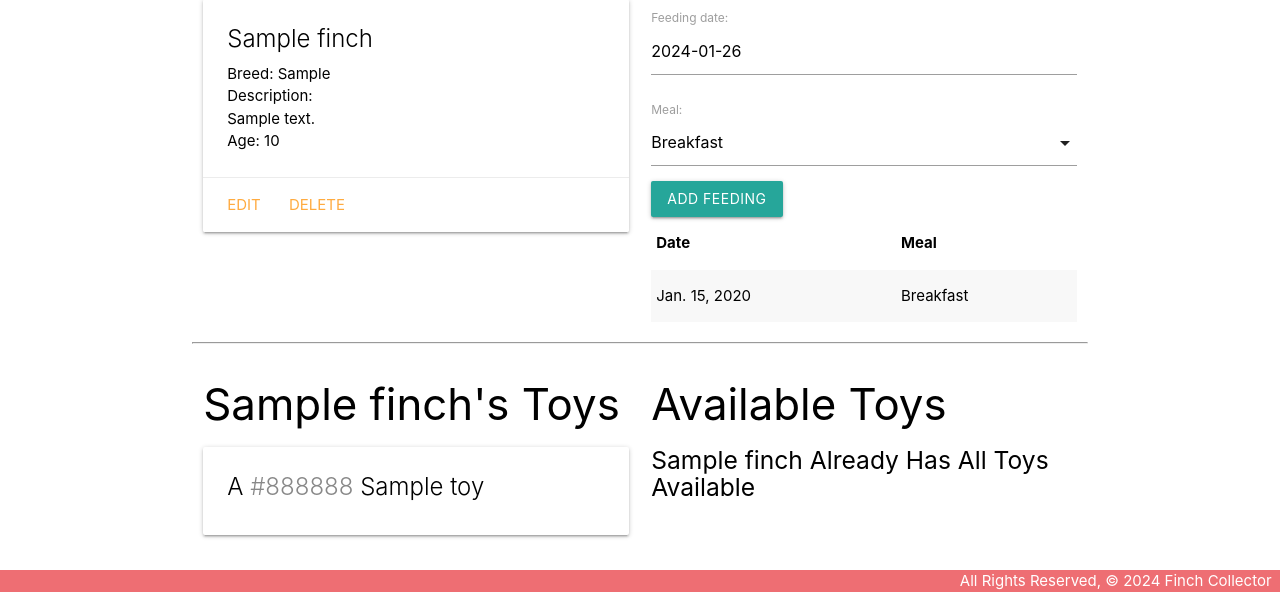
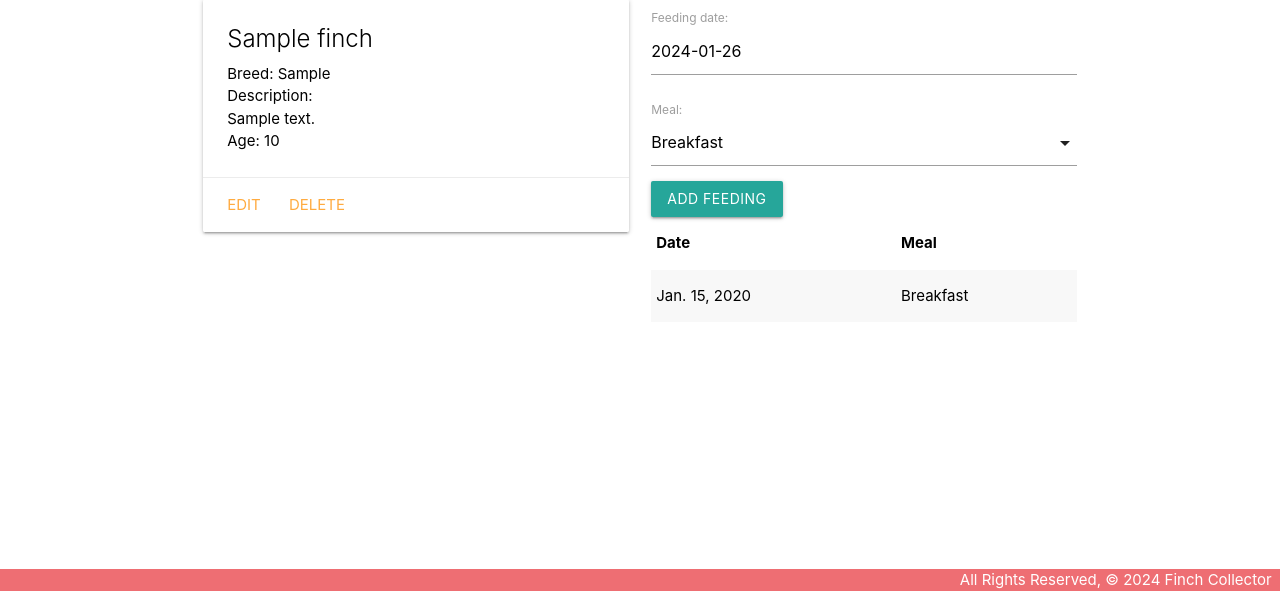
Before and after one commit to ariellepollock/finchcollector, a Django app: page /finches/1 in a window 1280 px wide. Shown: the part 209-801 px from the top of the page. Run offline with Django 4.2, Linux system fonts and the light colour scheme; tables that the repository leaves empty hold one stand-in row (values such as "Sample post").

Commit message:
toy CRUD

```diff
--- a/main_app/templates/finches/detail.html
+++ b/main_app/templates/finches/detail.html
@@ -43,50 +43,6 @@
             </tbody>
         </table>
     </div>
-    <!-- New Markup Above -->
-</div>
-
-<hr>
-<div class="row">
-    <div class="col s6">
-        <h3>{{ finch.name }}'s Toys</h3>
-        {% if finch.toys.count %}
-            {% for toy in finch.toys.all %}
-                <div class="card">
-                    <div class="card-content">
-                        <span class="card-title">
-                            A <span style="color: {{ toy.color }}">{{ toy.color }}</span> {{ toy.name }}
-                        </span>
-                    </div>
-                </div>
-            {% endfor %}
-        {% else %}
-            <h5>No Toys</h5>
-        {% endif %}
-    </div>
-    <!-- Available toys will come after this line -->
-    <div class="col s6">
-        <h3>Available Toys</h3>
-        {% if toys.count %}
-            {% for toy in toys.all %}
-                <div class="card">
-                    <div class="card-content">
-                        <span class="card-title">
-                            A <span style="color: {{ toy.color }}">{{ toy.color }}</span> {{ toy.name }}
-                        </span>
-                    </div>
-                    <div class="card-action">
-                        <form action="" method="POST">
-                            {% csrf_token %}
-                            <button type="submit" class="btn">Add</button>
-                        </form>
-                    </div>
-                </div>
-            {% endfor %}
-        {% else %}
-            <h5>{{finch.name}} Already Has All Toys Available</h5>
-        {% endif %}
-    </div>
 </div>
 
 <script>
--- a/main_app/urls.py
+++ b/main_app/urls.py
@@ -11,5 +11,9 @@ urlpatterns = [
 	path('finches/<int:pk>/delete', views.FinchDelete.as_view(), name='finches_delete'),
 	path('finches/<int:finch_id>/add_feeding/', views.add_feeding, name='add_feeding'),
     # toy urls
+    path('toys/', views.ToyList.as_view(), name='toys_index'),
+    path('toys/create/', views.ToyCreate.as_view(), name='toys_create'),
+    path('toys/<int:pk>/update/', views.ToyUpdate.as_view(), name='toys_update'),
+    path('toys/<int:pk>/delete/', views.ToyDelete.as_view(), name='toys_delete'),
 	path('finches/<int:finch_id>/assoc_toy/<int:toy_id>/', views.assoc_toy, name='assoc_toy'),
 ]
--- a/main_app/views.py
+++ b/main_app/views.py
@@ -1,6 +1,7 @@
 from django.shortcuts import render, redirect
 
 from django.views.generic.edit import CreateView, UpdateView, DeleteView
+from django.views.generic import ListView
 from django.views.generic.detail import DetailView
 
 from . models import Finch, Toy
@@ -38,8 +39,8 @@ def finches_detail(request, finch_id):
 
 class FinchCreate(CreateView):
     model = Finch
-    fields = '__all__'
-    # success_url = '/finches/{finch_id}'
+    fields = ['name', 'breed', 'description', 'age']
+
 
 class FinchUpdate(UpdateView):
     model = Finch
@@ -61,3 +62,26 @@ def add_feeding(request, finch_id):
 def assoc_toy(request, finch_id, toy_id):
     Finch.objects.get(id=finch_id).toys.add(toy_id)
     return redirect('detail', finch_id=finch_id)
+
+class ToyList(ListView):
+    model = Toy
+    template_name = 'toys/index.html'
+
+class ToyDetail(DetailView):
+    model = Toy
+    template_name = 'toys/detail.html'
+
+class ToyCreate(CreateView):
+    model = Toy
+    fields = ['name', 'color']
+
+    def form_valid(self, form):
+        return super().form_valid(form)
+
+class ToyUpdate(UpdateView):
+    model = Toy
+    fields = ['name', 'color']
+
+class ToyDelete(DeleteView):
+    model = Toy
+    success_url = '/toys'
```
Also changed, not shown: main_app/templates/toys/detail.html (added, +16 -0 lines), main_app/templates/toys/index.html (added, +18 -0 lines).
